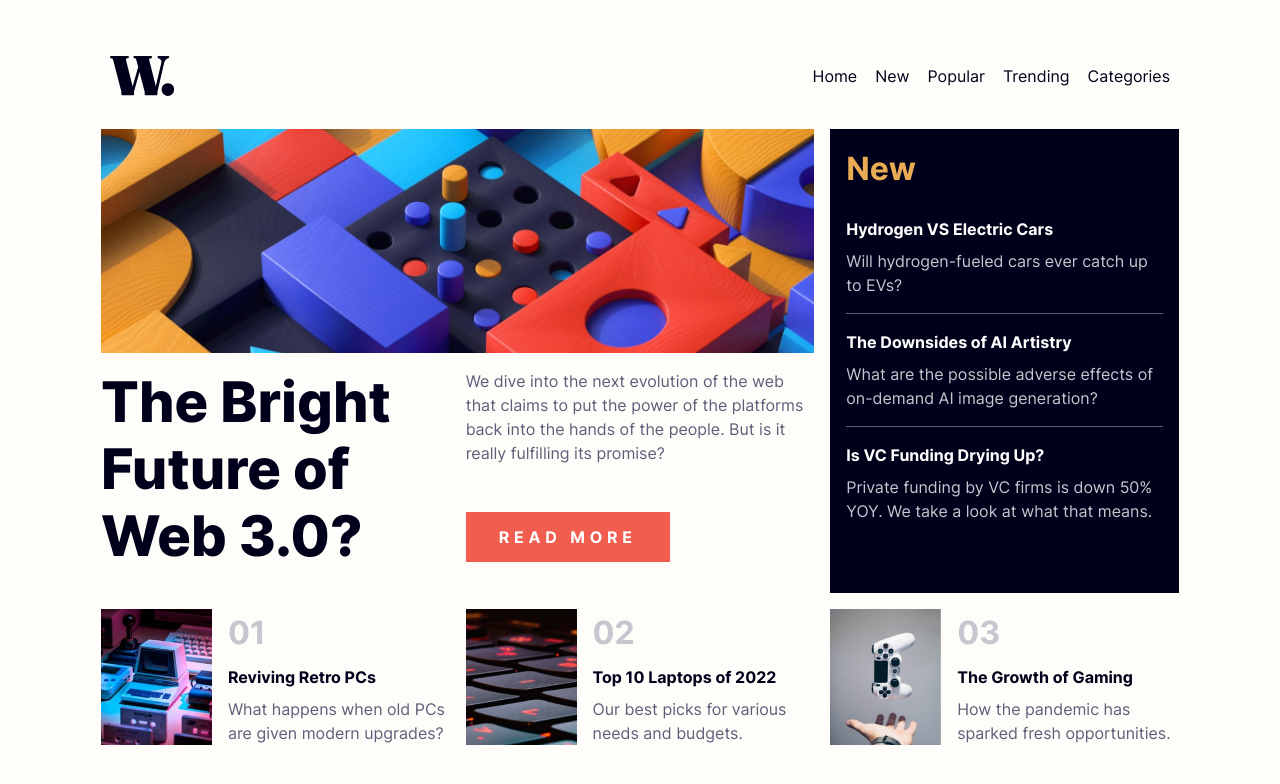
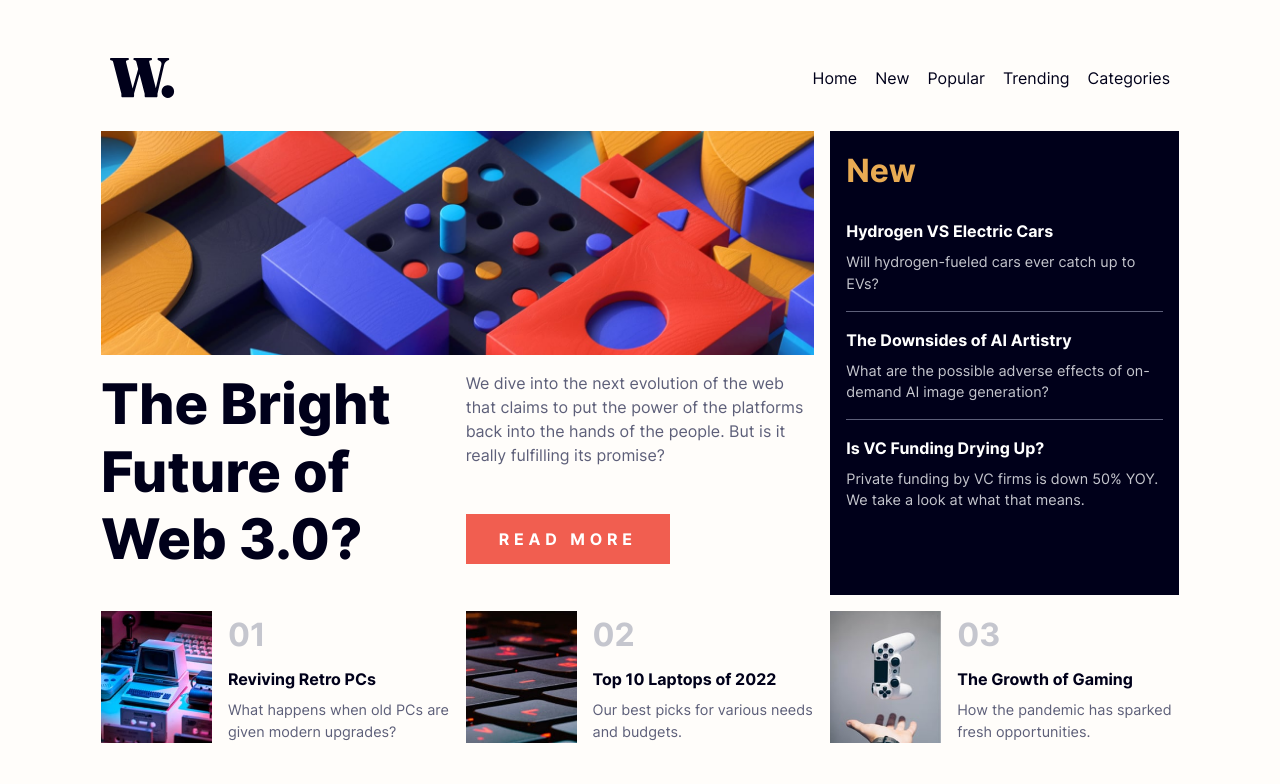
Before and after one commit to davinaleong/fem-news-homepage, a website built with Vite: page index.html in a window 1280 px wide. Built offline with nearby package versions, Linux system fonts and the light colour scheme.

Commit message:
Minor tweaks

```diff
--- a/index.html
+++ b/index.html
@@ -94,7 +94,7 @@
               <p class="fw-bold mb-200">
                 <a href="#" class="link link-news">Hydrogen VS Electric Cars</a>
               </p>
-              <p>Will hydrogen-fueled cars ever catch up to EVs?</p>
+              <p class="fs-300">Will hydrogen-fueled cars ever catch up to EVs?</p>
             </li>
             <li class="news-list__item | py-400">
               <p class="fw-bold mb-200">
@@ -102,7 +102,7 @@
                   >The Downsides of AI Artistry</a
                 >
               </p>
-              <p>
+              <p class="fs-300">
                 What are the possible adverse effects of on-demand AI image
                 generation?
               </p>
@@ -111,7 +111,7 @@
               <p class="fw-bold mb-200">
                 <a href="#" class="link link-news">Is VC Funding Drying Up?</a>
               </p>
-              <p>
+              <p class="fs-300">
                 Private funding by VC firms is down 50% YOY. We take a look at
                 what that means.
               </p>
@@ -128,7 +128,7 @@
           <h3 class="fw-bold">
             <a href="#" class="link link-post">Reviving Retro PCs</a>
           </h3>
-          <p>What happens when old PCs are given modern upgrades?</p>
+          <p  class="fs-300">What happens when old PCs are given modern upgrades?</p>
         </div>
         <div class="content-grid__post post-grid | text-neutral-800">
           <div
@@ -140,7 +140,7 @@
           <h3 class="fw-bold">
             <a href="#" class="link link-post">Top 10 Laptops of 2022</a>
           </h3>
-          <p>Our best picks for various needs and budgets.</p>
+          <p class="fs-300">Our best picks for various needs and budgets.</p>
         </div>
         <div class="content-grid__post post-grid | text-neutral-800">
           <div
@@ -152,7 +152,7 @@
           <h3 class="fw-bold">
             <a href="#" class="link link-post">The Growth of Gaming</a>
           </h3>
-          <p>How the pandemic has sparked fresh opportunities.</p>
+          <p class="fs-300">How the pandemic has sparked fresh opportunities.</p>
         </div>
       </div>
     </main>
```
